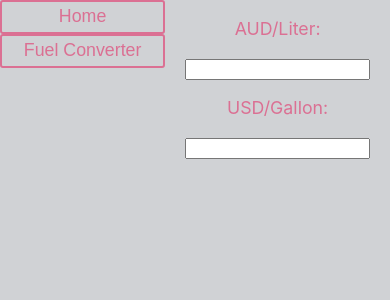
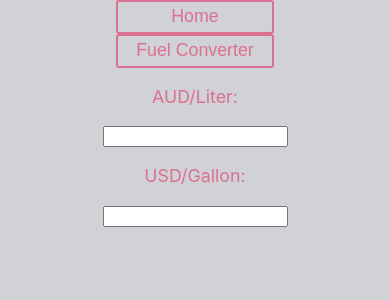
Before and after one commit to shlocko/ToolkitPWA, a React (Vite) app: page /ToolkitPWA/fuelConverter in a window 390 px wide. Shown: the top 300 px of the page. Built offline with nearby package versions, Linux system fonts and the light colour scheme.

Commit message:
style changes add icons

```diff
--- a/src/App.css
+++ b/src/App.css
@@ -13,6 +13,13 @@
   justify-content: space-evenly;
   font-size: calc(10px + 2vmin);
   color: white;
+    flex-basis: auto;
+}
+@media screen and (max-width: 500px){
+    .App-header{
+        flex-direction: column;
+        align-items: center;
+    }
 }
 
 .App-link {
@@ -43,8 +50,8 @@ button {
     flex-flow: column wrap;
     justify-content: center;
     align-items: flex-start;
+
+}
+.content{
     flex-grow: 1;
 }
-.content{
-    flex-grow: 5;
-}
```
Also changed, not shown: pwa-192x192.png (added), pwa-512x512.png (added).
